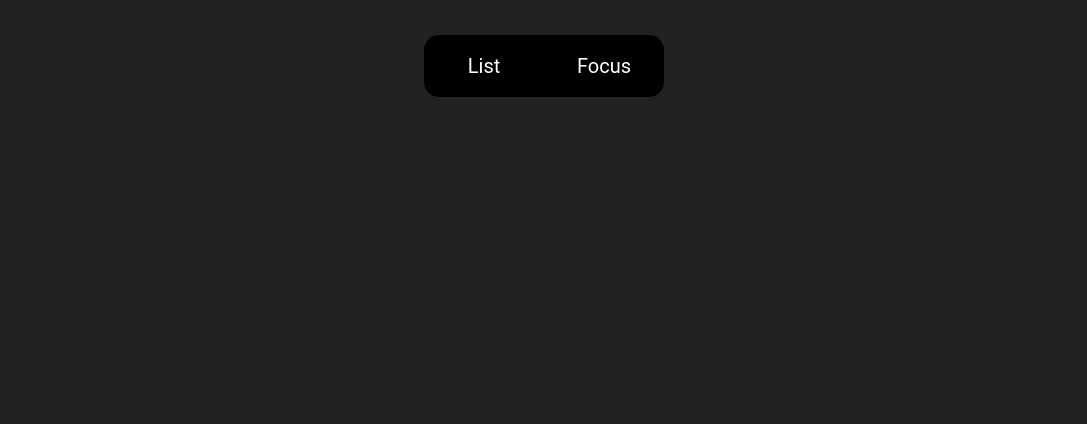
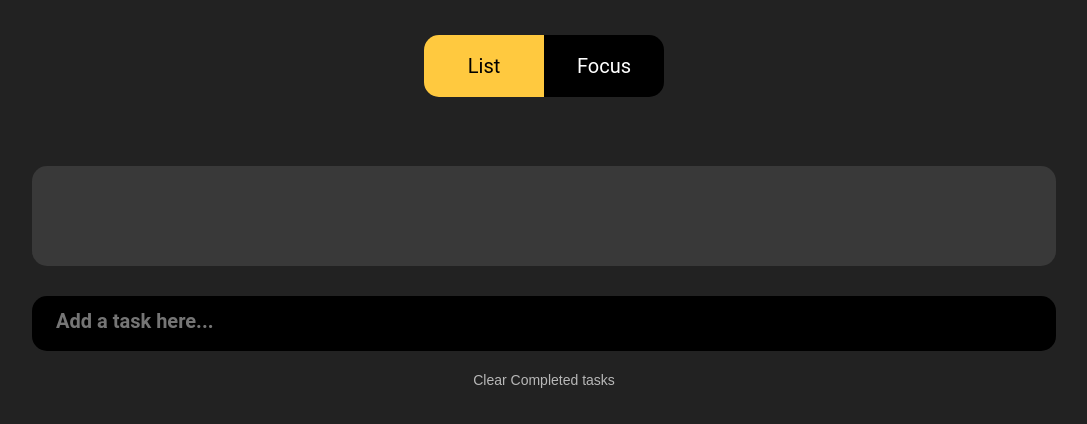
Before and after one commit to YKizou/Todo-React, a React (Create React App) app: page /projects/todo/ in a window 1280 px wide. Before the commit this address had no page. Shown: the top 424 px of the page, without its empty margins (96-1183 px from the left). Built offline with nearby package versions, Linux system fonts and the light colour scheme; the HTML template or start-up script is replaced by a standard one.

Commit message:
Build App and host it at kizou.org/projects/todo

```diff
--- a/package.json
+++ b/package.json
@@ -2,6 +2,7 @@
   "name": "todo-list",
   "version": "0.1.0",
   "private": true,
+  "homepage": "https://kizou.org/projects/todo",
   "dependencies": {
     "@testing-library/jest-dom": "^5.11.4",
     "@testing-library/react": "^11.1.0",
--- a/src/App.tsx
+++ b/src/App.tsx
@@ -70,7 +70,7 @@ function App() {
   return (
     <>
       <GlobalStyle />
-      <BrowserRouter>
+      <BrowserRouter basename={'/projects/todo'}>
         <TaskContext.Provider value={[tasks, setTasks]}>
           <Layout>
             <Nav>
--- a/src/screens/ListScreen.tsx
+++ b/src/screens/ListScreen.tsx
@@ -50,6 +50,15 @@ const Input = styled.input`
     border-radius: 15px;
     color: #fff;
     margin-bottom: 20px;
+    ::placeholder,
+    ::-webkit-input-placeholder {
+      font-size: 20px;
+      font-weight: bold;
+    }
+    :-ms-input-placeholder {
+      font-size: 20px;
+      font-weight: bold;
+    }
 `
 
 
@@ -104,7 +113,7 @@ const ListScreen: React.FC<Props> = () => {
             </List>
             <Input value={newTaskLabel}
             onChange={handleNewTaskLabelChange}
-            onKeyPress={handleNewTaskKeyChange} placeholder="Add a task"/>
+            onKeyPress={handleNewTaskKeyChange} placeholder="Add a task here..."/>
             <TextButton onClick={handleClearCompleted}>Clear Completed tasks</TextButton>
 
         </Container>
```
